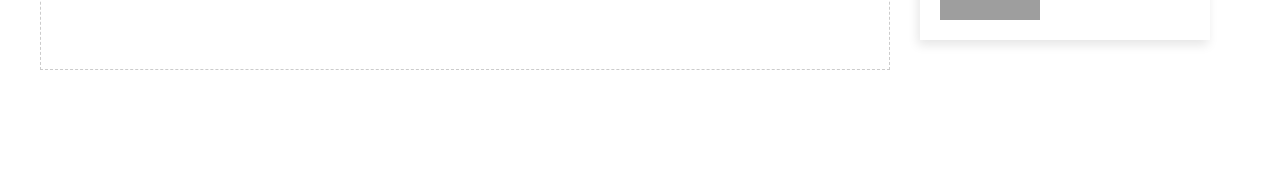
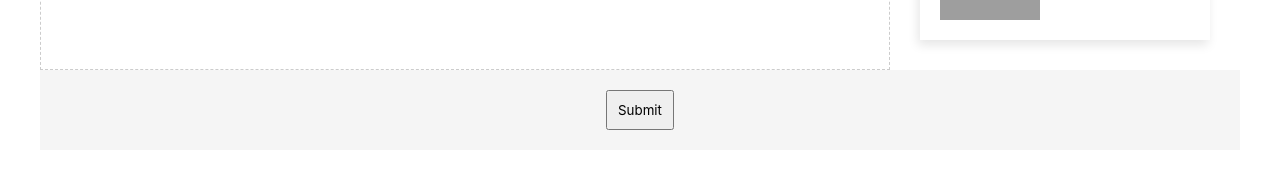
Before and after one commit to Taoist-Labs/components, a React (Create React App) app: page / in a window 1280 px wide. Shown: the part 435-604 px from the top of the page. Built offline with nearby package versions, Linux system fonts and the light colour scheme; grey boxes are pictures that could not be loaded.

Commit message:
update component submit

```diff
--- a/src/components/component.tsx
+++ b/src/components/component.tsx
@@ -1,7 +1,7 @@
-import {useEffect, useState} from "react";
+import {forwardRef, useEffect, useState,ForwardedRef} from "react";
 import styled from "styled-components";
-import {Icomponent} from "../type/compontent.type";
-import { useForm} from "react-hook-form";
+import {ChildMethods, Icomponent} from "../type/compontent.type";
+import {useForm, UseFormRegister} from "react-hook-form";
 import Input from "./input";
 import SelectBox from "./select";
 import Table from "./table"
@@ -25,12 +25,15 @@ const ContentBox = styled.ul`
   }
 `
 
-export default function Component({listArr}:any){
+interface ChildProps {
+    forwardedRef?: ForwardedRef<ChildMethods>;
+    listArr:any;
+    register:any;
+    control:any;
+}
 
-    const { register, handleSubmit,control } = useForm<any>();
-    const onSubmit = (data:any) => {
-        console.log((data))
-    }
+
+const Component = ({listArr,register,control}:ChildProps) =>{
     const [list,setList] = useState<Icomponent>();
 
     useEffect(() => {
@@ -56,7 +59,9 @@ export default function Component({listArr}:any){
                 ))
             }
         </ContentBox>
-        <button onClick={handleSubmit(onSubmit)}>submit</button>
+        {/*<button onClick={handleSubmit(onSubmit)}>submit</button>*/}
 
     </Box>
 }
+
+export default Component;
--- a/src/components/table.tsx
+++ b/src/components/table.tsx
@@ -78,10 +78,8 @@ export default function Table({item,register,control}:TableProps){
 
         })
         setDataItem(obj);
-
         append(dataItem)
     }, [item]);
-
 
 
 
@@ -108,10 +106,10 @@ export default function Table({item,register,control}:TableProps){
                     {
                         [...Array(column)].map((r,index)=>(<td key={`tbody_${index}`}>
                             {
-                                rows[index].type === "input" && <Input item={rows[index]} listName="list" tableIndex={innerIndex} register={register} />
+                                rows[index].type === "input" && <Input item={rows[index]} listName={item?.name} tableIndex={innerIndex} register={register} />
                             }
                             {
-                                rows[index].type === "select" && <SelectBox item={rows[index]} listName="list" tableIndex={innerIndex} control={control} />
+                                rows[index].type === "select" && <SelectBox item={rows[index]} listName={item?.name} tableIndex={innerIndex} control={control} />
                             }
                         </td>))
                     }
--- a/src/components/template.tsx
+++ b/src/components/template.tsx
@@ -1,4 +1,4 @@
-import React, { useState } from 'react';
+import React, {ForwardedRef, useEffect, useRef, useState} from 'react';
 import { DragDropContext, Draggable, Droppable, DropResult } from 'react-beautiful-dnd';
 import styled from "styled-components";
 
@@ -7,6 +7,8 @@ import CreateJson from "../json/create.json";
 import AddJson from "../json/add.json";
 
 import Component from "../components/component";
+import {ChildMethods} from "../type/compontent.type";
+import {useForm} from "react-hook-form";
 
 const Box = styled.div`
     padding: 40px;
@@ -68,6 +70,14 @@ const FormBox = styled.div`
   }
 `
 
+const ButtonBox = styled.div`
+
+  padding: 20px;
+  background: #f5f5f5;
+  display: flex;
+  align-items: center;
+  justify-content: center;
+`
 type Item = {
     id: string;
     src: string;
@@ -75,7 +85,10 @@ type Item = {
     name: string;
     componentData: any;
 };
+
 const Template: React.FC = () => {
+
+    const { register, handleSubmit,control } = useForm<any>();
 
     const initialItems: Item[] = [
         {
@@ -100,7 +113,8 @@ const Template: React.FC = () => {
             componentData:CreateJson
         },
     ];
-
+    const childRef = useRef(null);
+    const childRefs = useRef<ForwardedRef<ChildMethods>[]>([]);
     const [leftItems, setLeftItems] = useState<Item[]>(initialItems);
     const [rightItems, setRightItems] = useState<Item[]>([]);
 
@@ -117,6 +131,7 @@ const Template: React.FC = () => {
 
             setLeftItems(updatedLeftItems);
             setRightItems(updatedRightItems);
+            childRefs.current[rightItems.length-1] = childRef;
         } else if (result.source.droppableId === 'right') {
             const draggedItem = rightItems[result.source.index];
             const updatedRightItems = rightItems.filter((_, index) => index !== result.source.index);
@@ -126,7 +141,6 @@ const Template: React.FC = () => {
 
     };
 
-
     const handleFormClose = (itemId: string) => {
         const closedItem = rightItems.find((item) => item.id === itemId);
         if (closedItem) {
@@ -135,8 +149,15 @@ const Template: React.FC = () => {
 
             setLeftItems(updatedLeftItems);
             setRightItems(updatedRightItems);
+
+            childRefs.current.pop();
         }
     };
+
+
+    const onSubmit = (data:any) =>{
+        console.log(data)
+    }
 
     return (<Box>
 
@@ -160,7 +181,7 @@ const Template: React.FC = () => {
                                                 ...provided.draggableProps.style,
                                             }}
                                         >
-                                            <Component listArr={item.componentData} />
+                                            <Component listArr={item.componentData} register={register} control={control}/>
                                             <div className="close" onClick={() => handleFormClose(item.id)}>X</div>
 
                                         </FormBox>
@@ -200,9 +221,11 @@ const Template: React.FC = () => {
                         </RhtBox>
                     )}
                 </Droppable>
-
             </InnerBox>
         </DragDropContext>
+            <ButtonBox>
+                <button onClick={handleSubmit(onSubmit)}>Submit</button>
+            </ButtonBox>
         </Box>
     );
 };
--- a/src/json/add.json
+++ b/src/json/add.json
@@ -31,7 +31,6 @@
             {
               "name": "validate",
               "value": {
-                "maxLength": 20
               }
             }
           ]
--- a/src/json/apply.json
+++ b/src/json/apply.json
@@ -82,7 +82,6 @@
               {
                 "name": "validate",
                 "value": {
-                  "maxLength": 20
                 }
               }
             ]
--- a/src/json/create.json
+++ b/src/json/create.json
@@ -54,7 +54,6 @@
             {
               "name": "validate",
               "value": {
-                "maxLength": 20
               }
             }
           ]
--- a/src/type/compontent.type.ts
+++ b/src/type/compontent.type.ts
@@ -52,3 +52,7 @@ export interface TableProps{
     register:UseFormRegister<any>
     control:any
 }
+
+export interface ChildMethods {
+    childMethod: () => void;
+}
```
